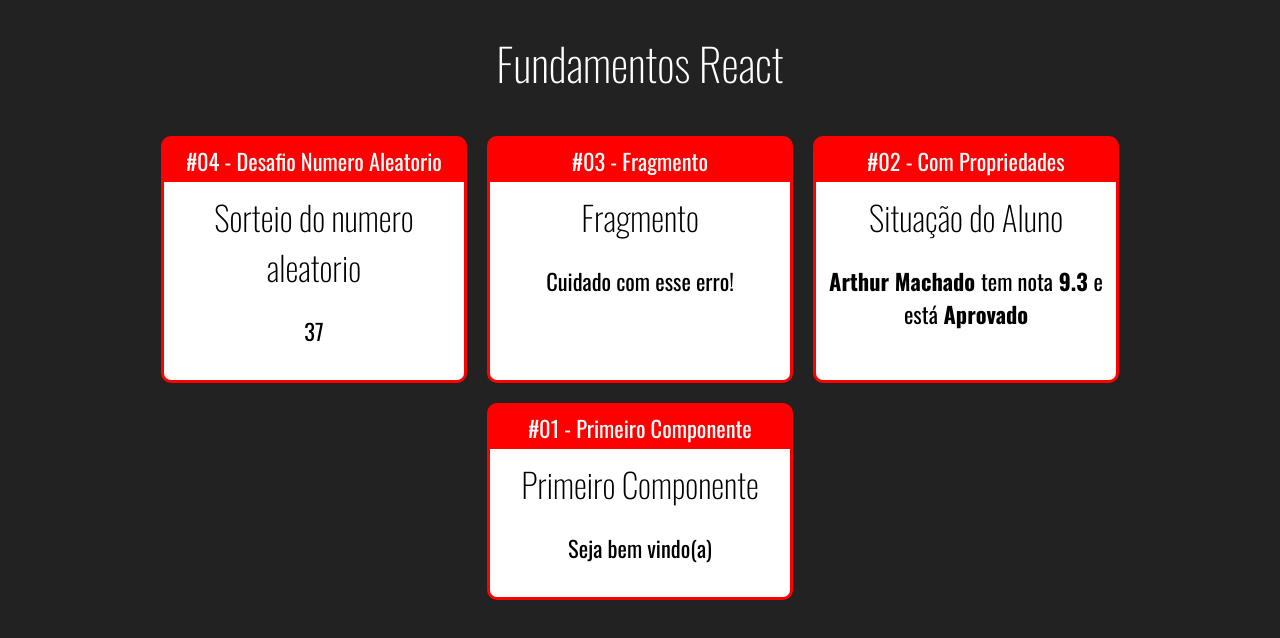
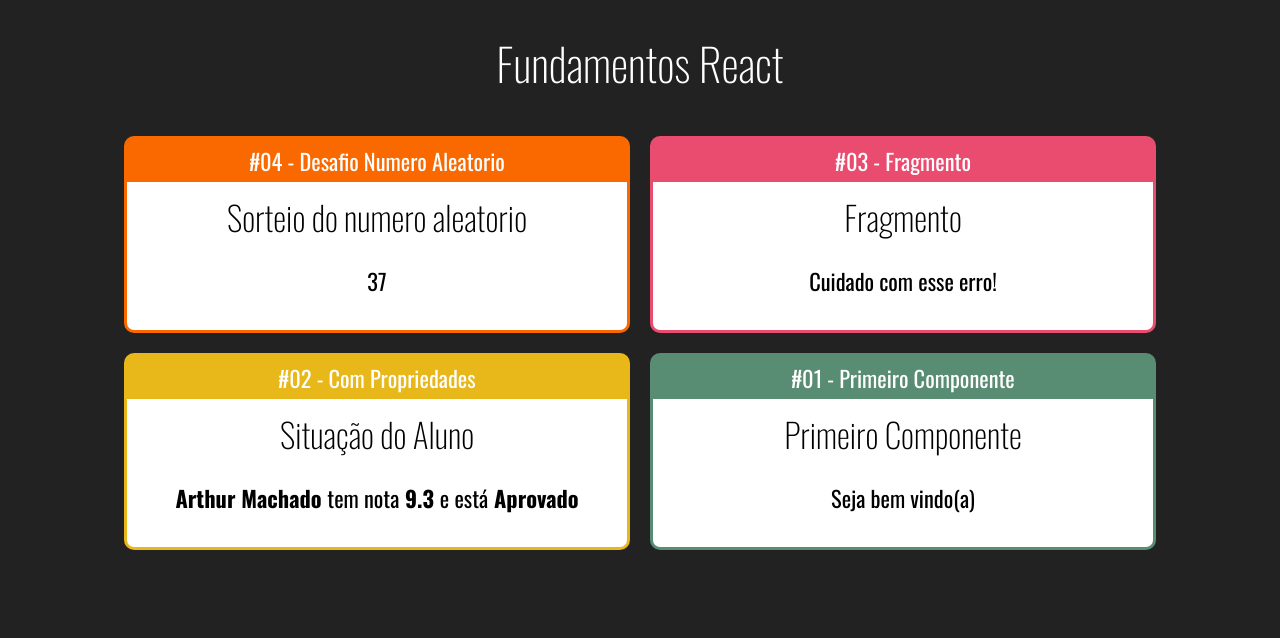
Before and after one commit to ArthurPMachado/React, a React (Create React App) app: page / in a window 1280 px wide. Shown: the top 638 px of the page. Built offline with nearby package versions, Linux system fonts and the light colour scheme.

Commit message:
Feat: use props to pass styles

```diff
--- a/src/App.jsx
+++ b/src/App.jsx
@@ -14,18 +14,18 @@ function App() {
       <h1>Fundamentos React</h1>
 
       <div className="cards">
-        <Card titulo="#04 - Desafio Numero Aleatorio">
+        <Card titulo="#04 - Desafio Numero Aleatorio" cor="#FA6900">
           <NumeroAleatorio
             min={10}
             max={100}
           />
         </Card>
 
-        <Card titulo="#03 - Fragmento">
+        <Card titulo="#03 - Fragmento" cor="#E94C6F">
           <Fragmento />
         </Card>
 
-        <Card titulo="#02 - Com Propriedades">
+        <Card titulo="#02 - Com Propriedades" cor="#E8B71A">
           <Propriedades
             titulo="Situação do Aluno"
             aluno="Arthur Machado"
@@ -33,7 +33,7 @@ function App() {
           />
         </Card>
 
-        <Card titulo="#01 - Primeiro Componente">
+        <Card titulo="#01 - Primeiro Componente" cor="#588C73">
           <Primeiro />
         </Card>
       </div>
--- a/src/components/layout/Card.jsx
+++ b/src/components/layout/Card.jsx
@@ -3,10 +3,15 @@ import React from 'react';
 import './card.css';
 
 function Card(props) {
-  const { titulo, children } = props;
+  const { titulo, children, cor } = props;
+
+  const cardStyle = {
+    backgroundColor: cor || '#F00',
+    borderColor: cor || '#F00',
+  };
 
   return (
-    <div className="card-container">
+    <div className="card-container" style={cardStyle}>
       <div className="title">{titulo}</div>
       <div className="content">
         {children}
--- a/src/components/layout/card.css
+++ b/src/components/layout/card.css
@@ -1,14 +1,13 @@
 .card-container {
-  background-color: #ff0000;
-  border: 3px solid #ff0000;
+  border: 3px solid;
   border-radius: 10px;
   overflow: hidden;
   margin: 10px;
 
   display: flex;
   flex-direction: column;
-  min-width: 300px;
-  max-width: 300px;
+  min-width: 500px;
+  max-width: 500px;
 }
 
 .card-container .title {
```
